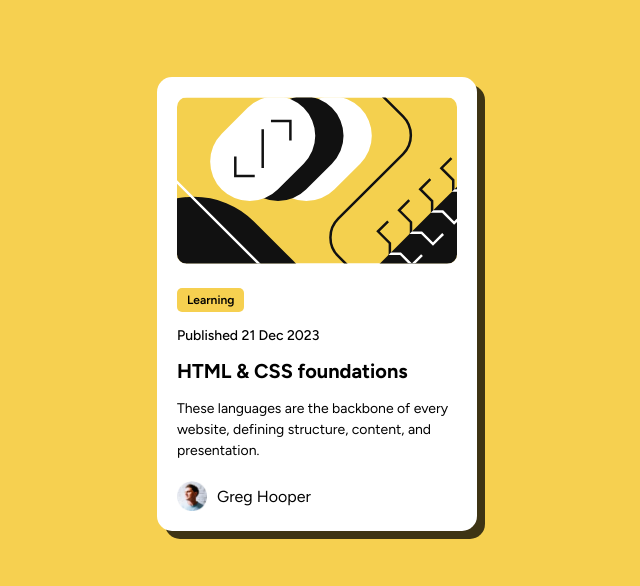
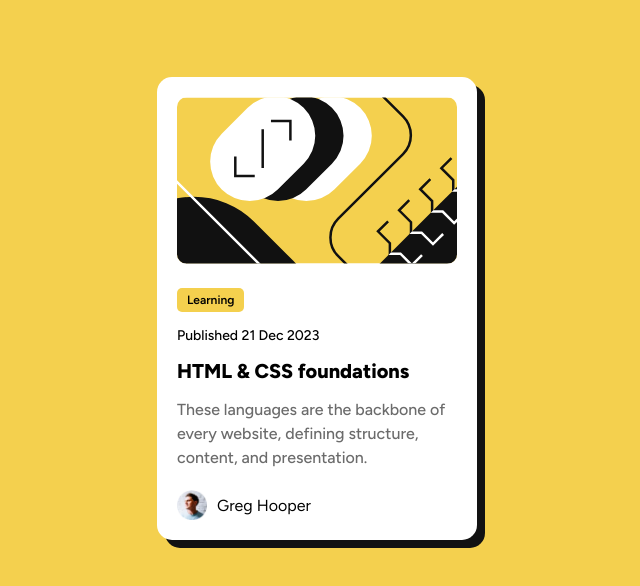
Before and after one commit to reigndesign/blog-preview-card-main, a plain HTML site: page index.html in a window 1280 px wide. Shown: the whole page, without its empty margins (323-963 px from the left). Drawn offline with Linux system fonts and the light colour scheme.

Commit message:
changed color

```diff
--- a/assets/css/style.css
+++ b/assets/css/style.css
@@ -9,7 +9,7 @@
 
 body {
   font-family: "Figtree", sans-serif;
-  background-color: #F6D050;
+  background-color: hsl(47, 88%, 63%);
 }
 
 .container {
@@ -22,9 +22,9 @@ body {
   background-color: #ffffff;
   width: 25%;
   border-radius: 15px;
-  box-shadow: 8px 8px 0px 0px rgba(0,0,0,0.75);
-  -webkit-box-shadow: 8px 8px 0px 0px rgba(0,0,0,0.75);
-  -moz-box-shadow: 8px 8px 0px 0px rgba(0,0,0,0.75);
+  box-shadow: 8px 8px 0px 0px hsl(0, 0%, 7%);
+  -webkit-box-shadow: 8px 8px 0px 0px hsl(0, 0%, 7%);
+  -moz-box-shadow: 8px 8px 0px 0px hsl(0, 0%, 7%);
   overflow: hidden;
   padding: 20px;
   margin: 6% auto;
@@ -49,7 +49,7 @@ body {
 }
 
 .card--text h4 {
-  background-color: #F6D050;
+  background-color: hsl(47, 88%, 63%);
   color: #000000;
   padding: 5px 10px;
   border-radius: 5px;
@@ -64,15 +64,16 @@ body {
 }
 
 .card--text h1 {
-  font-weight: 700;
+  font-weight: 800;
   font-size: 20px;
 
 }
 
 .card--text p {
-  font-weight: 400;
-  font-size: 14px;
+  font-weight: 500;
+  font-size: 16px;
   line-height: 1.5;
+  color: hsl(0, 0%, 42%);
 }
 
 .card--avatar {
@@ -99,10 +100,6 @@ body {
     width: 80%;
   }
 
-  .card h1 {
-    text-wrap: nowrap;
-    font-size: 18px;
-  }
 
   .container {
     padding: 0 10px;
@@ -110,7 +107,7 @@ body {
   }
 }
 
-@media (max-width: 393px) {
+@media (max-width: 375px) {
   .card {
     width: 80%;
   }
```
